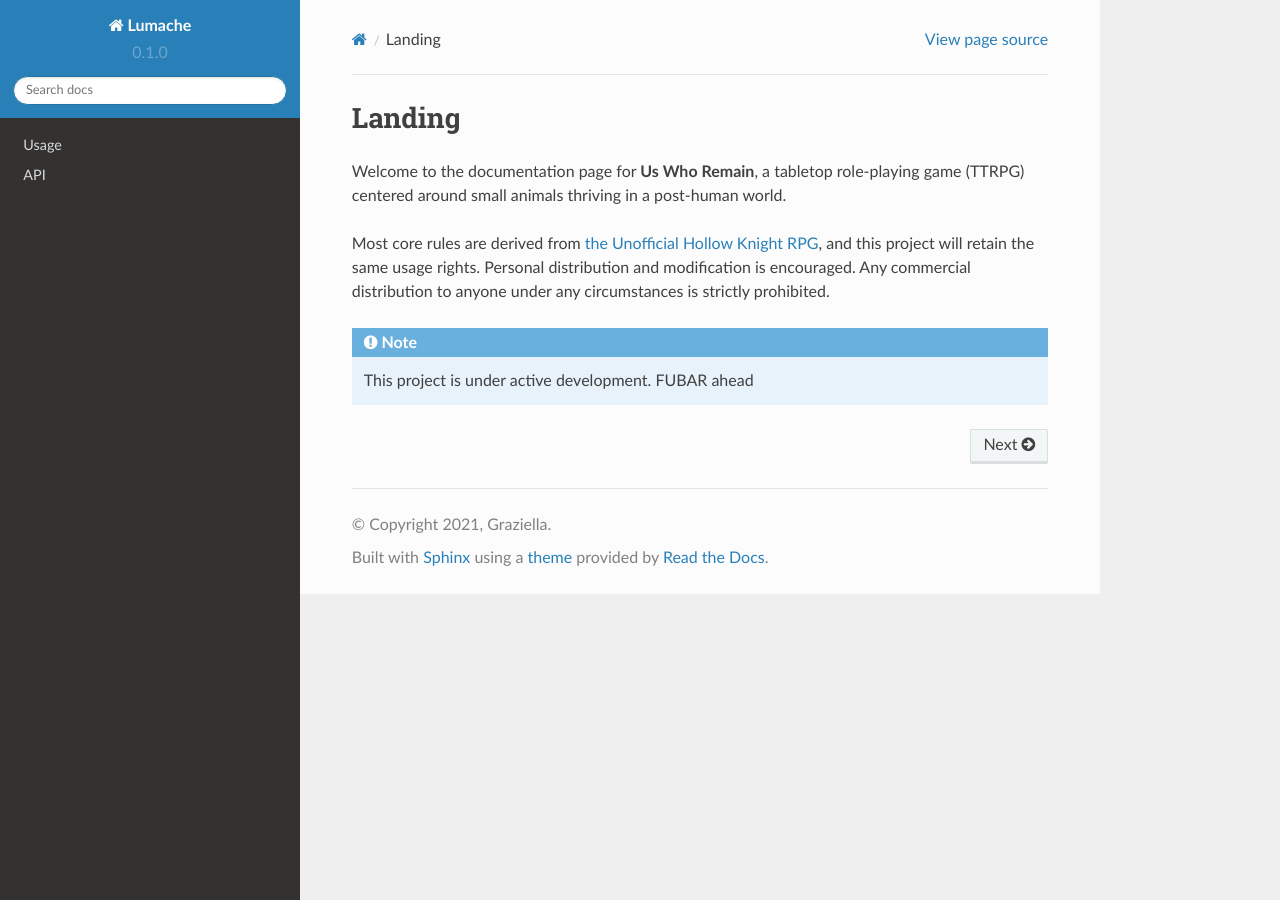
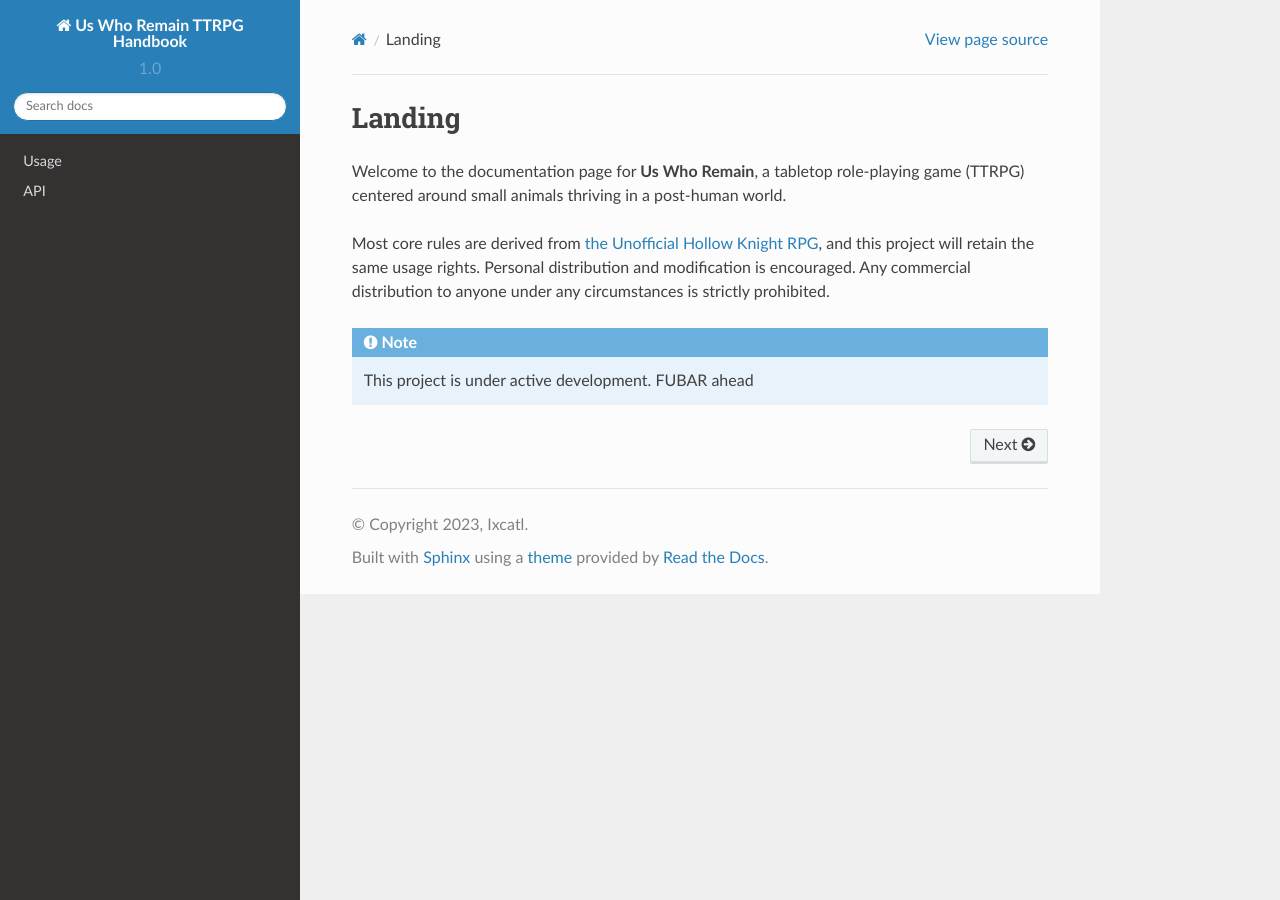
Before and after one commit to Ixcatl/fables_novasophonia, a Sphinx documentation site: the page built from docs/source/index.rst, in a window 1280 px wide. Built offline with Sphinx 7.4.7 and the Read the Docs theme 2.0.0, drawn with Linux system fonts in a browser that asks for light colours; pages that are not in the unit, such as notebooks, are missing from menus.

Commit message:
Update conf.py

```diff
--- a/docs/source/conf.py
+++ b/docs/source/conf.py
@@ -2,12 +2,12 @@
 
 # -- Project information
 
-project = 'Lumache'
-copyright = '2021, Graziella'
-author = 'Graziella'
+project = 'Us Who Remain TTRPG Handbook'
+copyright = '2023, Ixcatl'
+author = 'Ixcatl'
 
-release = '0.1'
-version = '0.1.0'
+release = '1.0'
+version = '1.0'
 
 # -- General configuration
 
```
